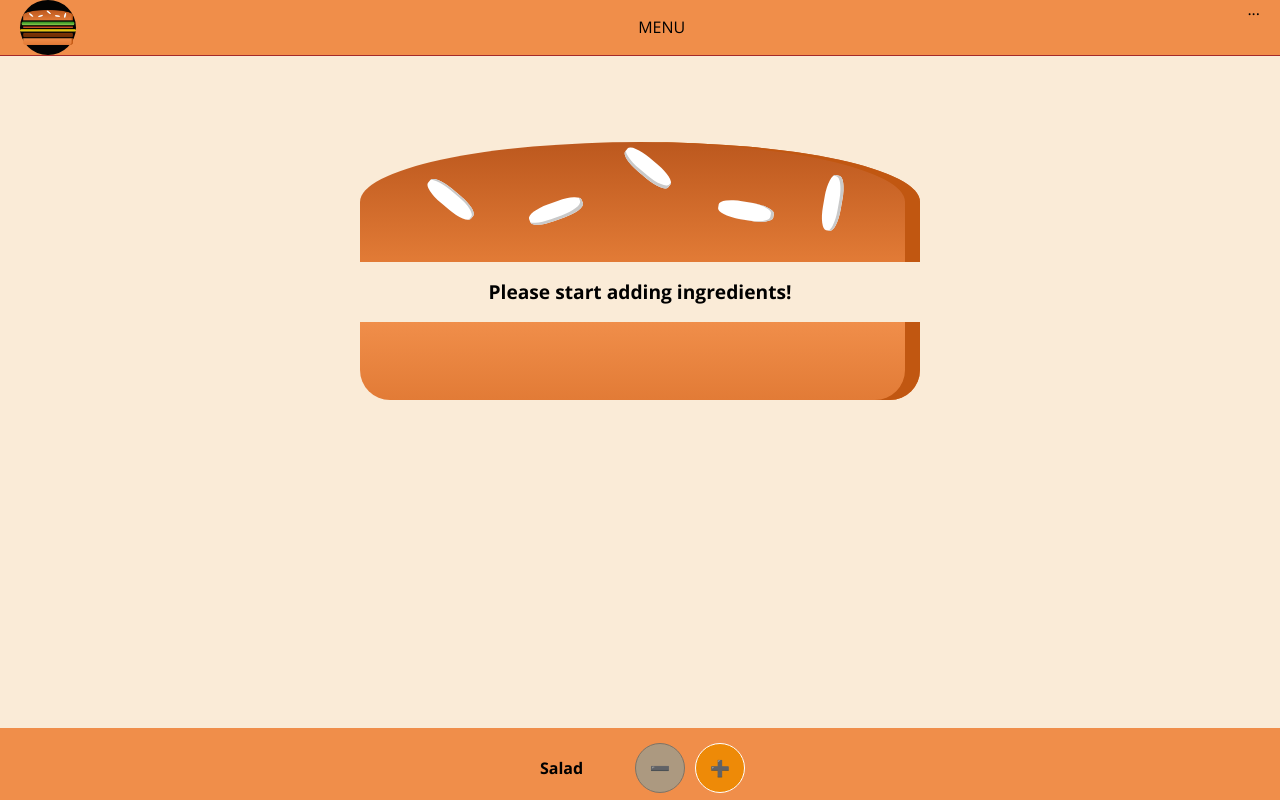
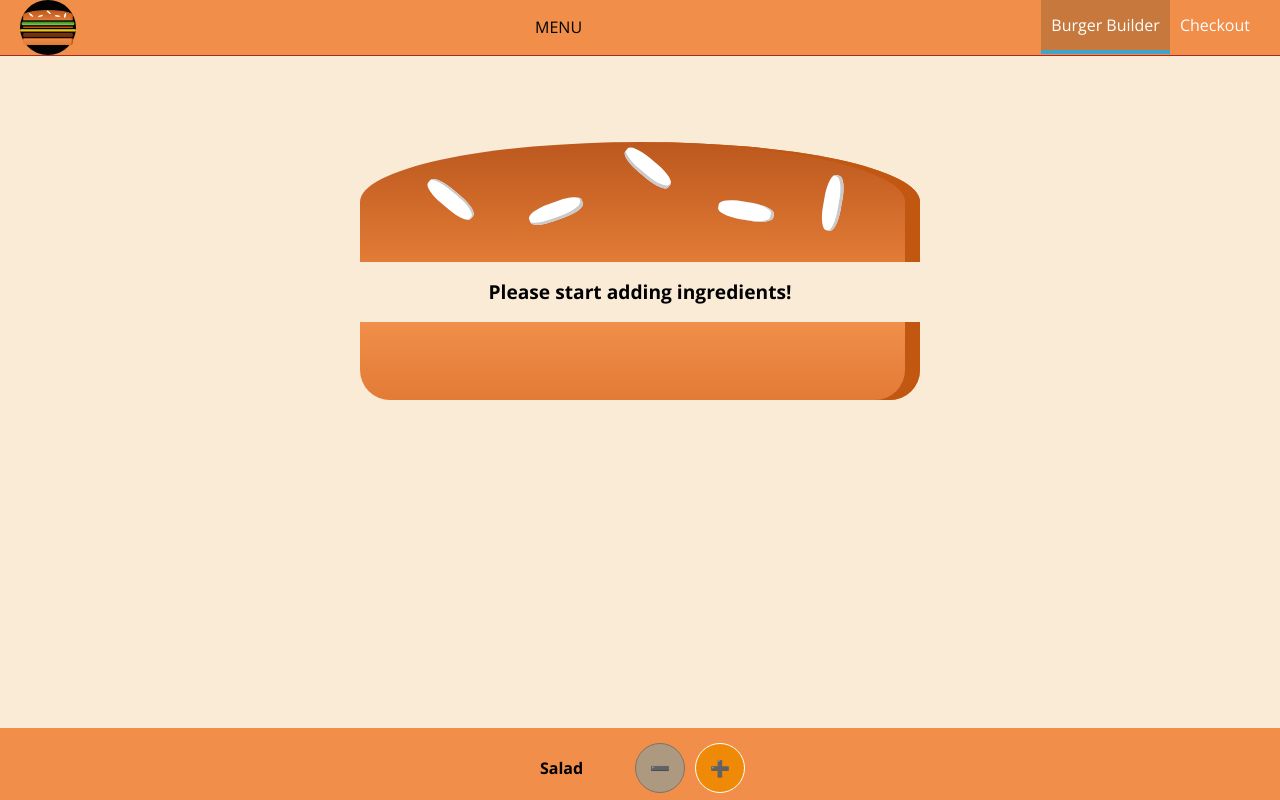
Before and after one commit to i386net/burger-builder, a React (Create React App) app: page / in a window 1280 px wide. Shown: the top 800 px of the page. Built offline with nearby package versions, Linux system fonts and the light colour scheme.

Commit message:
add Navigation

```diff
--- /dev/null
+++ b/src/components/Nav/NavItems/NavItem/NavItem.js
@@ -0,0 +1,16 @@
+import React from 'react';
+import styles from './NavItem.module.css';
+
+const NavItem = (props) => {
+  return (
+    <li className={styles.NavItem}>
+      <a
+        className={[styles.NavItem__link, props.active? styles.NavItem__link_active : null].join(' ')}
+        href={props.link}>
+        {props.children}
+      </a>
+    </li>
+  )
+}
+
+export default NavItem;
--- /dev/null
+++ b/src/components/Nav/NavItems/NavItem/NavItem.module.css
@@ -0,0 +1,23 @@
+.NavItem {
+  margin: 0;
+  box-sizing: border-box;
+  display: flex;
+  align-items: center;
+}
+
+.NavItem__link {
+  color: #ffffff;
+  text-decoration: none;
+  padding: 16px 10px;
+  border-bottom: 4px solid transparent;
+  box-sizing: border-box;
+  display: block;
+}
+
+.NavItem__link:hover,
+.NavItem__link:active,
+.NavItem__link_active {
+  background-color: #8f5c2c70;
+  border-bottom: 4px solid #40a4c8;
+  color: #ffffff;
+}
--- /dev/null
+++ b/src/components/Nav/NavItems/NavItems.js
@@ -0,0 +1,14 @@
+import React from 'react';
+import styles from './NavItems.module.css'
+import NavItem from './NavItem/NavItem';
+
+const NavItems = () => {
+  return (
+    <ul className={styles.NavItems}>
+      <NavItem link='#' active>Burger Builder</NavItem>
+      <NavItem link='#'>Checkout</NavItem>
+    </ul>
+  )
+}
+
+export default NavItems;
--- /dev/null
+++ b/src/components/Nav/NavItems/NavItems.module.css
@@ -0,0 +1,7 @@
+.NavItems {
+  margin: 0;
+  padding: 0;
+  list-style: none;
+  display: flex;
+  align-items: center;
+}
--- a/src/components/Toolbar/Toolbar.js
+++ b/src/components/Toolbar/Toolbar.js
@@ -1,14 +1,16 @@
 import React from 'react';
 import styles from './Toolbar.module.css';
 import Logo from '../Logo/Logo';
+import NavItems from '../Nav/NavItems/NavItems';
 
 const Toolbar = () => {
   return (
     <header className={styles.Toolbar}>
       <Logo />
       <div>MENU</div>
-      <nav className={styles.Toolbar__nav}>...</nav>
-
+      <nav className={styles.Toolbar__nav}>
+        <NavItems />
+      </nav>
     </header>
   )
 }
```
